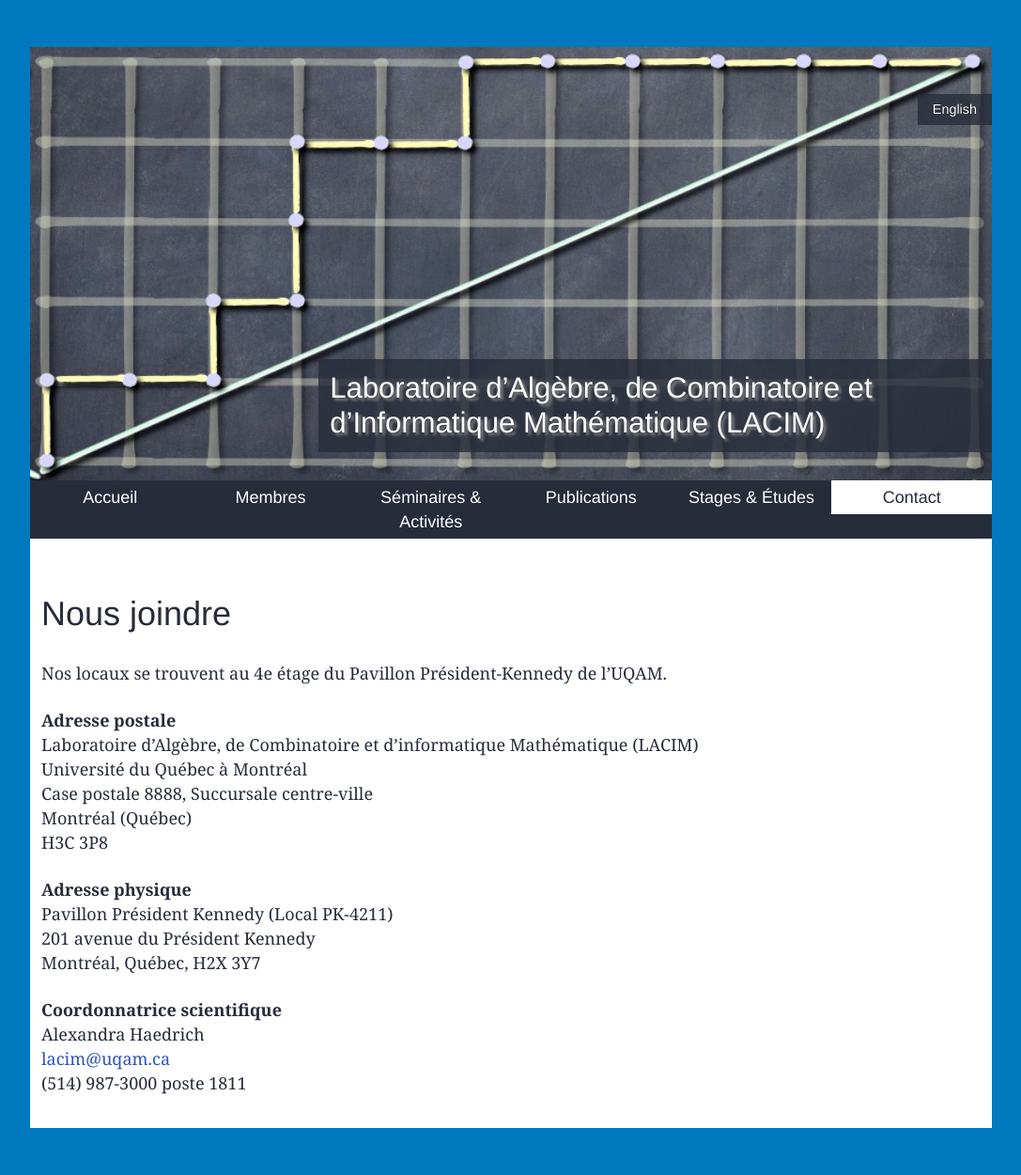
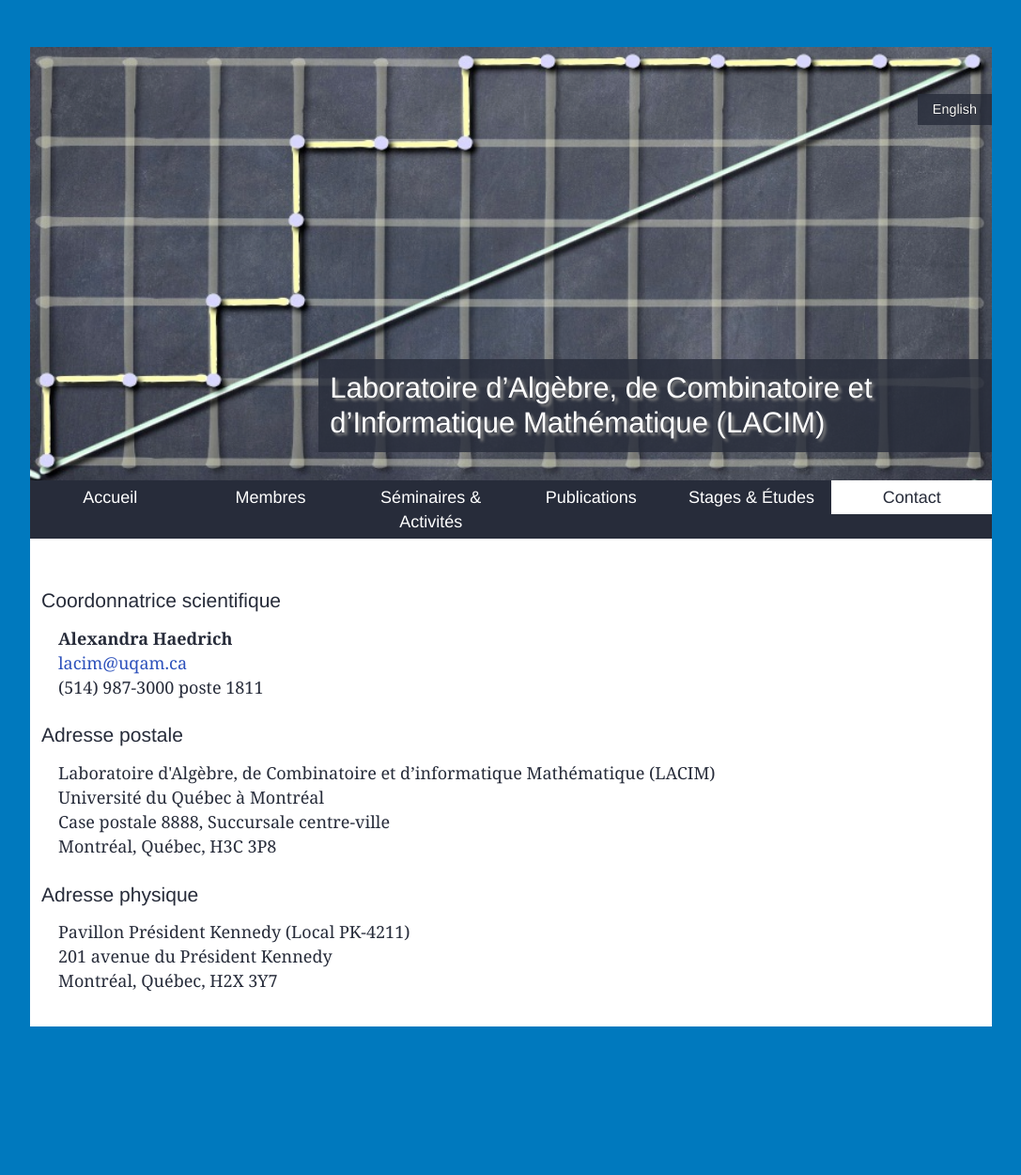
Before and after one commit to lacim-uqam/lacim-uqam.github.io, a Jekyll site: the page built from fr/contact.md, in a window 1280 px wide. Shown: the whole page at 94% size, without its empty margins (96-1183 px from the left). Built offline with Jekyll 4.4.1, drawn with Linux system fonts in a browser that asks for light colours; our own code applies the rules of GitHub Pages for plain Markdown files; after the commit the page ends 1142 px from its top, so only the background shows below that.

Commit message:
update contact info page

```diff
--- a/_layouts/contact.html
+++ b/_layouts/contact.html
@@ -1,18 +1,37 @@
 {% include header.html %}
-
 
 <div class="content-nosidebar-wrapper padded">
     <div class="main-content">
         {{ content }}
 
-        <p class="contact-phone-email">
-            <b>{{ page.contact.title }}</b>
-            <br />
-            {{ page.contact.name }}
+        <h3>{{ page.contact.title }}</h3>
+        <p class="contact-info">
+            <b> {{ page.contact.name }} </b>
             <br />
             <a href="mailto:{{ page.contact.email }}">{{ page.contact.email }}</a>
             <br />
             {{ page.contact.phone }}
+        </p>
+
+        <h3>Adresse postale</h3>
+        <p class="contact-info">
+            {{ page.postal-address.name }} <br />
+            {{ page.postal-address.address1 }} <br />
+            {{ page.postal-address.address2 }} <br />
+            {{ page.postal-address.city }},
+            {{ page.postal-address.province }},
+            {{ page.postal-address.postal-code }}
+            <br />
+        </p>
+
+        <h3>Adresse physique</h3>
+        <p class="contact-info">
+            {{ page.physical-address.address1 }} <br />
+            {{ page.physical-address.address2 }} <br />
+            {{ page.physical-address.city }},
+            {{ page.physical-address.province }},
+            {{ page.physical-address.postal-code }}
+            </div>
         </p>
     </div>
 
--- /dev/null
+++ b/_sass/_contact.scss
@@ -0,0 +1,4 @@
+.contact-info {
+    margin-top: -10px;
+    padding-left: 1em;
+}
--- a/css/style.scss
+++ b/css/style.scss
@@ -72,3 +72,4 @@
 @import "_navigation";
 @import "_map";
 @import "_members";
+@import "_contact";
--- a/fr/contact.md
+++ b/fr/contact.md
@@ -1,25 +1,27 @@
 ---
 layout: contact
 custom_body_class: contact-page
+
 contact:
     name: Alexandra Haedrich
     title: Coordonnatrice scientifique
     email: lacim@uqam.ca
     phone: (514) 987-3000 poste 1811
+
+postal-address:
+    name: Laboratoire d'Algèbre, de Combinatoire et d’informatique Mathématique (LACIM)
+    address1: Université du Québec à Montréal
+    address2: Case postale 8888, Succursale centre-ville
+    city: Montréal
+    province: Québec
+    postal-code: H3C 3P8
+
+physical-address:
+    name: Laboratoire d'Algèbre, de Combinatoire et d’informatique Mathématique (LACIM)
+    address1: Pavillon Président Kennedy (Local PK-4211)
+    address2: 201 avenue du Président Kennedy
+    city: Montréal
+    province: Québec
+    postal-code: H2X 3Y7
+
 ---
-
-# Nous joindre
-
-Nos locaux se trouvent au 4e étage du Pavillon Président-Kennedy de l’UQAM.
-
-**Adresse postale** \
-Laboratoire d'Algèbre, de Combinatoire et d’informatique Mathématique (LACIM) \
-Université du Québec à Montréal \
-Case postale 8888, Succursale centre-ville \
-Montréal (Québec) \
-H3C 3P8
-
-**Adresse physique** \
-Pavillon Président Kennedy (Local PK-4211) \
-201 avenue du Président Kennedy \
-Montréal, Québec, H2X 3Y7
```
